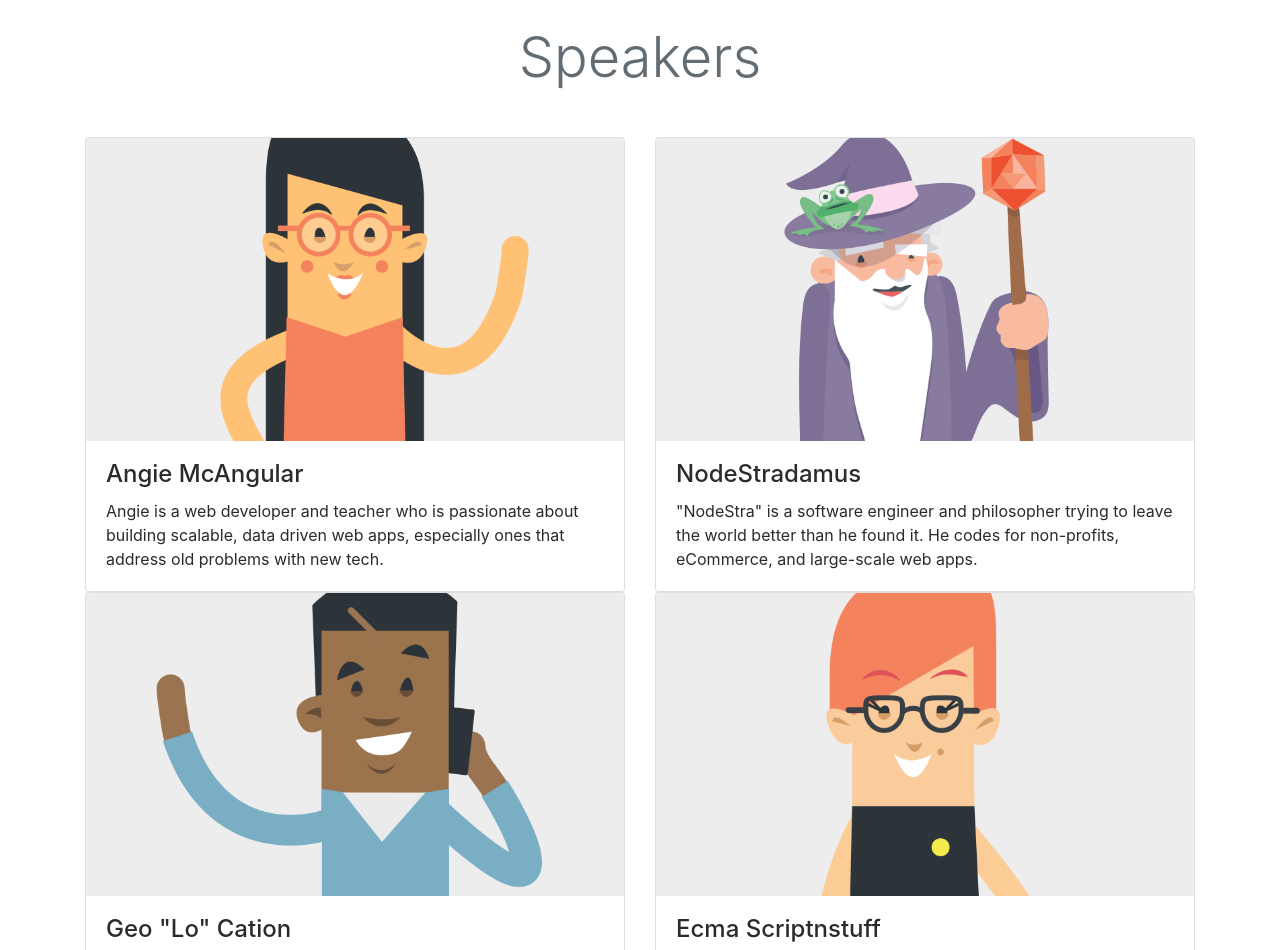
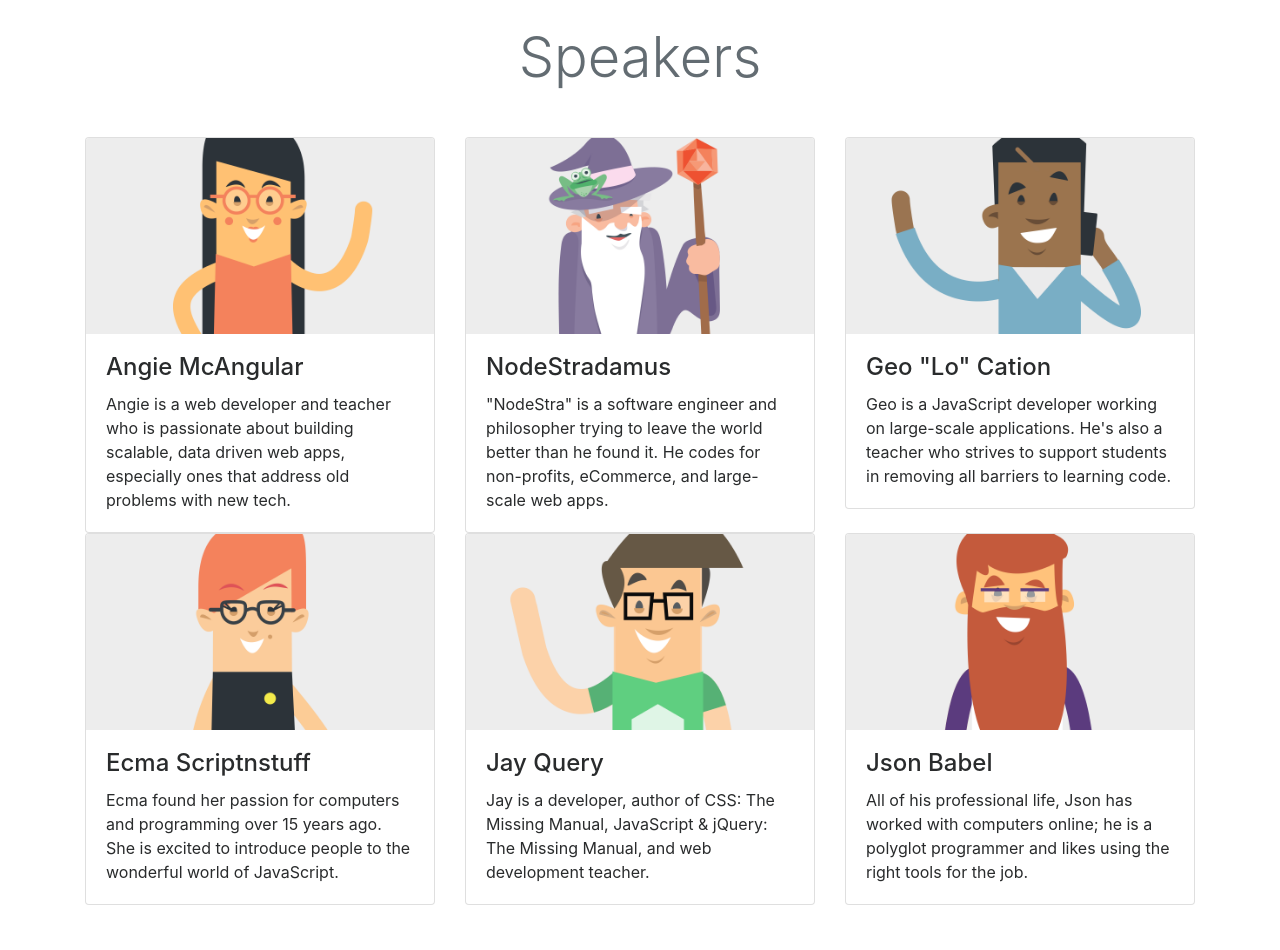
Before and after one commit to dcneuts/treehouse-bootstrap, a plain HTML site: page index.html in a window 1280 px wide. Shown: the part 1020-1970 px from the top of the page. Drawn offline with Linux system fonts and the light colour scheme.

Commit message:
Fixed columns in BS for large screens

```diff
--- a/index.html
+++ b/index.html
@@ -108,7 +108,7 @@
     <!--Speakers-->
     <h1 id="speakers" class="display-4 text-center my-5 text-muted">Speakers</h1>
     <div class="row">
-        <div class="col-md-6">
+        <div class="col-md-6 col-lg-4">
             <div class="card mb-6">
                 <img class="card-img-top img-fluid" src="img/angie.png" alt="Card image cap">
                 <div class="card-block">
@@ -119,7 +119,7 @@
             </div>
         </div>
 
-        <div class="col-md-6">
+        <div class="col-md-6 col-lg-4">
             <div class="card mb-6">
                 <img class="card-img-top img-fluid" src="img/nodestradamus.png" alt="Card image cap">
                 <div class="card-block">
@@ -130,7 +130,7 @@
             </div>
         </div>
 
-        <div class="col-md-6">
+        <div class="col-md-6 col-lg-4">
             <div class="card mb-6">
                 <img class="card-img-top img-fluid" src="img/geo.png" alt="Card image cap">
                 <div class="card-block">
@@ -141,7 +141,7 @@
             </div>
         </div>
 
-        <div class="col-md-6">
+        <div class="col-md-6 col-lg-4">
             <div class="card mb-6">
                 <img class="card-img-top img-fluid" src="img/ecma.png" alt="Card image cap">
                 <div class="card-block">
@@ -152,7 +152,7 @@
             </div>
         </div>
 
-        <div class="col-md-6">
+        <div class="col-md-6 col-lg-4">
             <div class="card mb-6">
                 <img class="card-img-top img-fluid" src="img/jay.png" alt="Card image cap">
                 <div class="card-block">
@@ -163,7 +163,7 @@
             </div>
         </div>
 
-        <div class="col-md-6">
+        <div class="col-md-6 col-lg-4">
             <div class="card mb-6">
                 <img class="card-img-top img-fluid" src="img/json.png" alt="Card image cap">
                 <div class="card-block">
```
